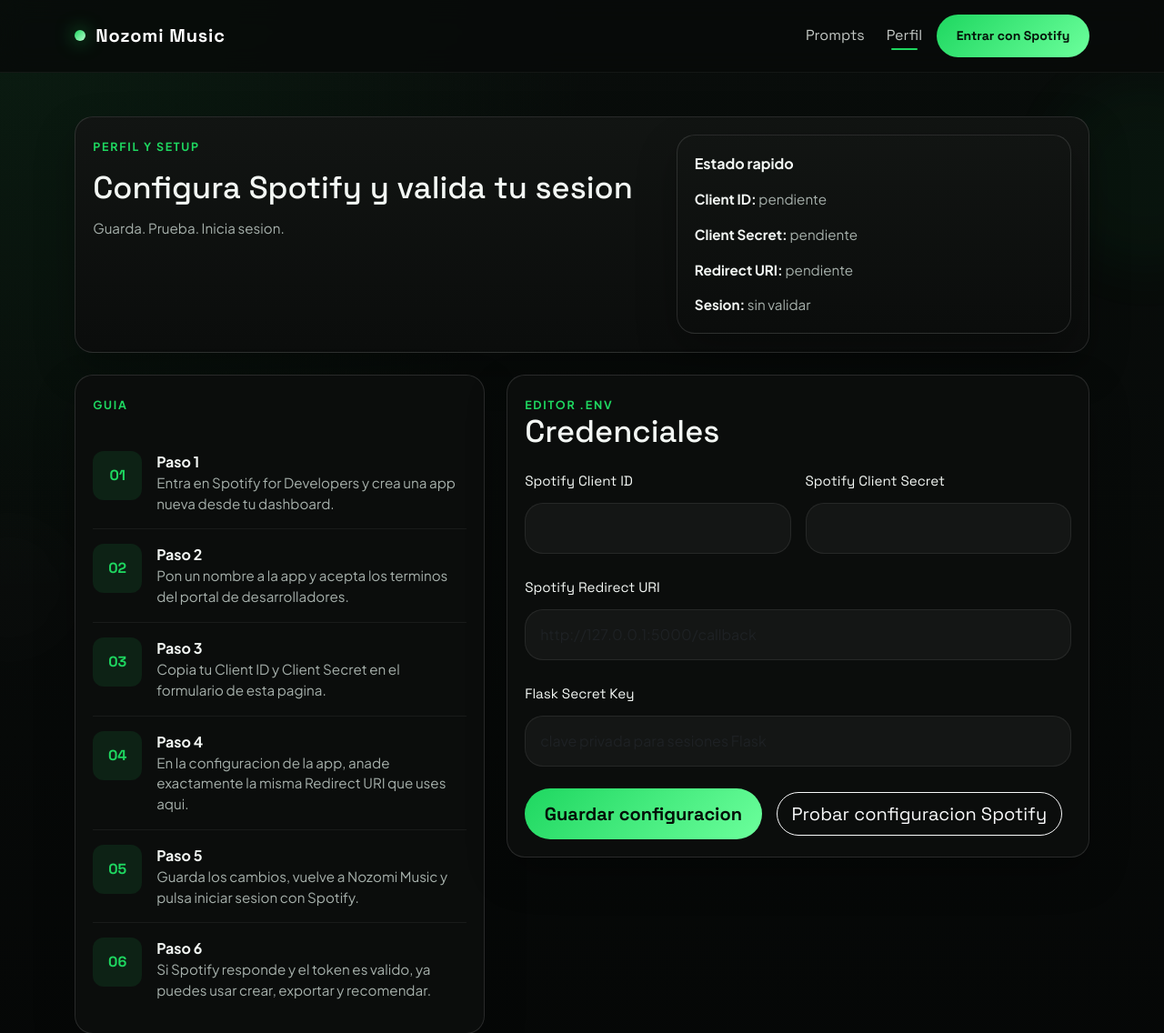
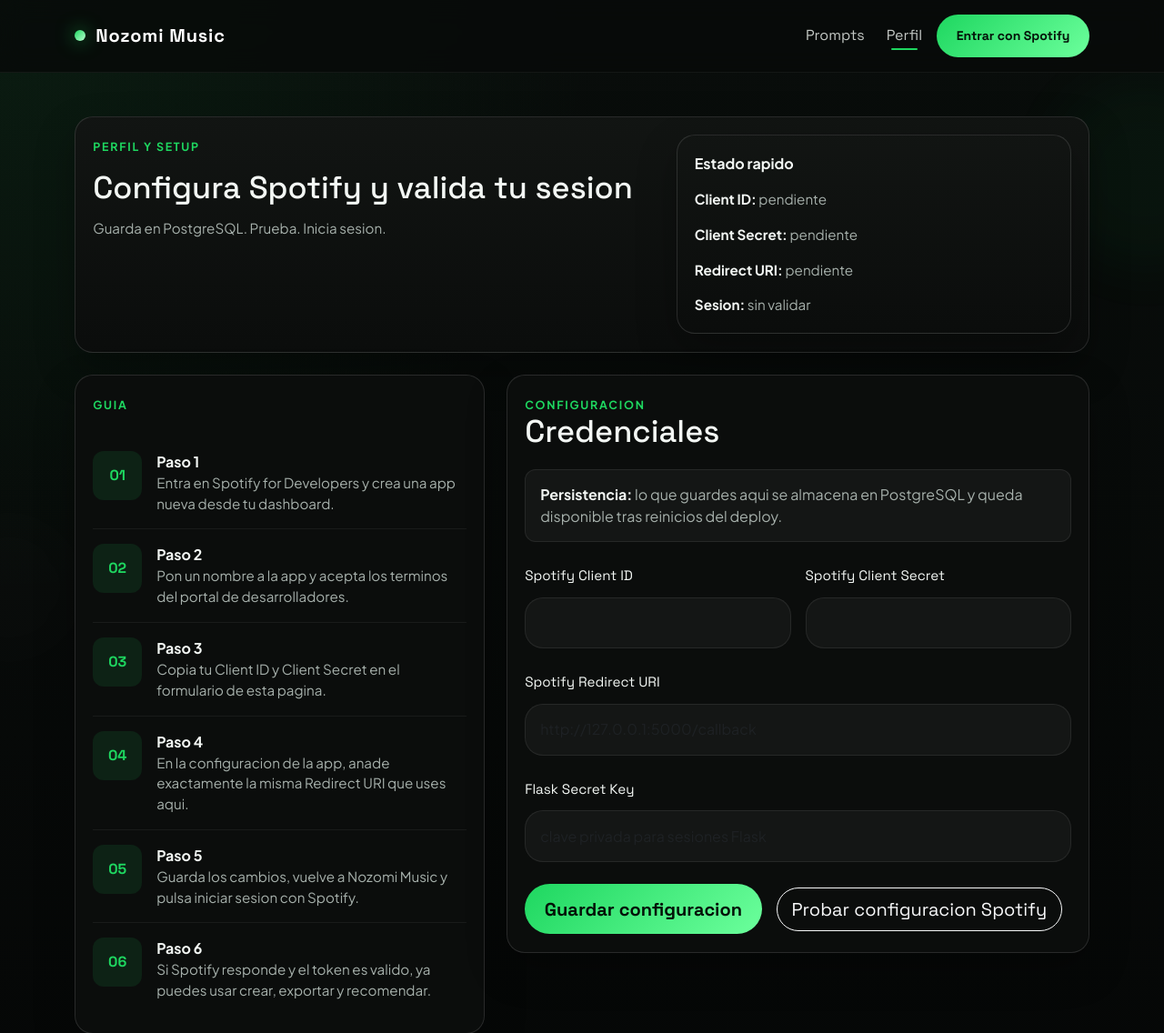
Before and after one commit to VaC306/nozomi-music-app, a Flask app: page /profile in a window 1280 px wide. Shown: the top 1136 px of the page at 91% size. Run offline with Flask 3, Linux system fonts and the light colour scheme.

Commit message:
store Spotify app settings in PostgreSQL

```diff
--- a/app.py
+++ b/app.py
@@ -20,7 +20,6 @@ from services.stats_service import StatsService, TIME_RANGE_LABELS
 
 
 BASE_DIR = Path(__file__).resolve().parent
-ENV_PATH = BASE_DIR / ".env"
 load_dotenv(BASE_DIR / ".env")
 
 
@@ -55,6 +54,14 @@ def create_app() -> Flask:
     with app.app_context():
         db.create_all()
 
+        persisted_settings = AppSettings.query.get(1)
+        if persisted_settings:
+            if persisted_settings.flask_secret_key.strip():
+                app.config["SECRET_KEY"] = persisted_settings.flask_secret_key.strip()
+            app.config["SPOTIFY_CLIENT_ID"] = persisted_settings.spotify_client_id.strip()
+            app.config["SPOTIFY_CLIENT_SECRET"] = persisted_settings.spotify_client_secret.strip()
+            app.config["SPOTIFY_REDIRECT_URI"] = persisted_settings.spotify_redirect_uri.strip()
+
     def load_env_values() -> dict[str, str]:
         db_settings = AppSettings.query.get(1)
         values = {
@@ -66,16 +73,6 @@ def create_app() -> Flask:
         return values
 
     def save_env_values(values: dict[str, str]) -> None:
-        content = "\n".join(
-            [
-                f"FLASK_SECRET_KEY={values.get('FLASK_SECRET_KEY', '').strip()}",
-                f"SPOTIFY_CLIENT_ID={values.get('SPOTIFY_CLIENT_ID', '').strip()}",
-                f"SPOTIFY_CLIENT_SECRET={values.get('SPOTIFY_CLIENT_SECRET', '').strip()}",
-                f"SPOTIFY_REDIRECT_URI={values.get('SPOTIFY_REDIRECT_URI', '').strip()}",
-            ]
-        ) + "\n"
-        ENV_PATH.write_text(content, encoding="utf-8")
-
         for key, value in values.items():
             os.environ[key] = value.strip()
 
@@ -578,7 +575,7 @@ def create_app() -> Flask:
                 except (SpotifyAuthError, SpotifyClientError) as exc:
                     flash(str(exc), "danger")
             else:
-                flash("Configuracion guardada en .env correctamente.", "success")
+                flash("Configuracion guardada correctamente en PostgreSQL.", "success")
 
         env_values = load_env_values()
         token_status = get_token_status()
--- a/requirements.txt
+++ b/requirements.txt
@@ -1,5 +1,6 @@
 Flask>=3.0.0,<4.0.0
 Flask-SQLAlchemy>=3.1.1,<4.0.0
+psycopg[binary]>=3.2.1,<4.0.0
 requests>=2.31.0,<3.0.0
 python-dotenv>=1.0.0,<2.0.0
 gunicorn>=22.0.0,<23.0.0
--- a/templates/profile.html
+++ b/templates/profile.html
@@ -8,7 +8,7 @@
     <div class="col-lg-7">
       <span class="eyebrow">Perfil y setup</span>
       <h1 class="section-title mt-3">Configura Spotify y valida tu sesion</h1>
-      <p class="panel-copy mt-3 mb-0">Guarda. Prueba. Inicia sesion.</p>
+      <p class="panel-copy mt-3 mb-0">Guarda en PostgreSQL. Prueba. Inicia sesion.</p>
     </div>
     <div class="col-lg-5">
       <div class="info-note h-100">
@@ -43,8 +43,12 @@
   <div class="col-xl-7">
     <div class="content-panel h-100 form-panel">
       <div class="section-heading mb-4">
-        <span class="eyebrow">Editor .env</span>
+        <span class="eyebrow">Configuracion</span>
         <h2 class="section-title">Credenciales</h2>
+      </div>
+
+      <div class="helper-banner mb-4">
+        <strong>Persistencia:</strong> lo que guardes aqui se almacena en PostgreSQL y queda disponible tras reinicios del deploy.
       </div>
 
       <form method="post" class="playlist-form">
```
